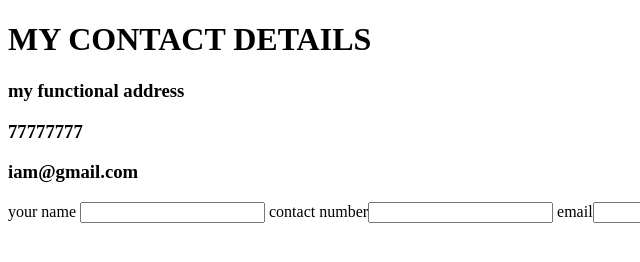
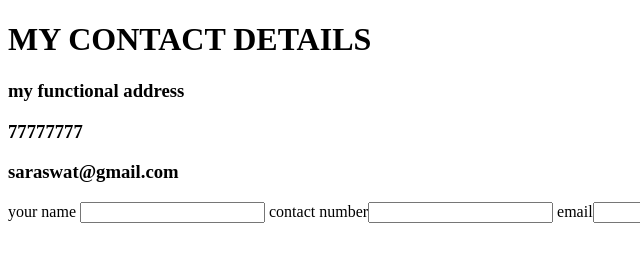
Before and after one commit to iampiyushsaraswat/codepen, a plain HTML site: page index.html in a window 1280 px wide. Shown: the full height of the page, 0-640 px from the left. Drawn offline with Linux system fonts and the light colour scheme.

Commit message:
version v3
s Please enter the commit message for your changes. Lines starting

```diff
--- a/index.html
+++ b/index.html
@@ -11,7 +11,7 @@
     <h1>MY CONTACT DETAILS </h1>
   <h3>my functional address</h3>
   <h3>77777777</h3>
-  <h3>iam@gmail.com</h3>
+  <h3>saraswat@gmail.com</h3>
 </div>
 <div form>
     <form action="input">
```
